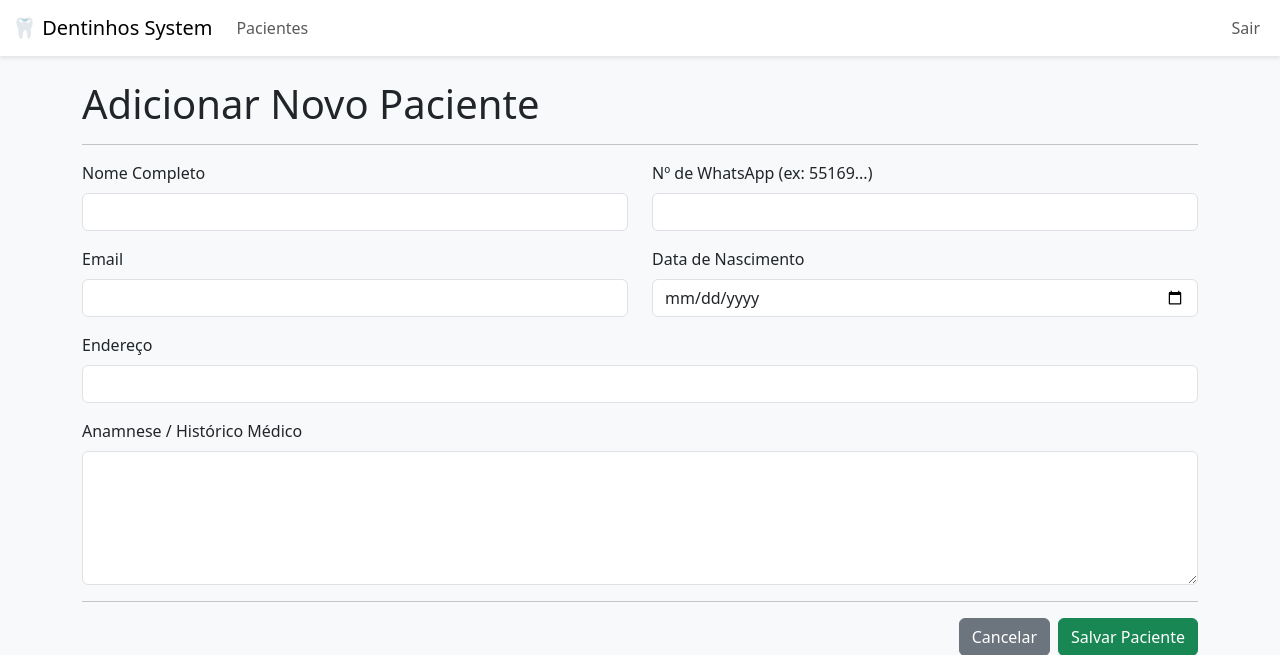
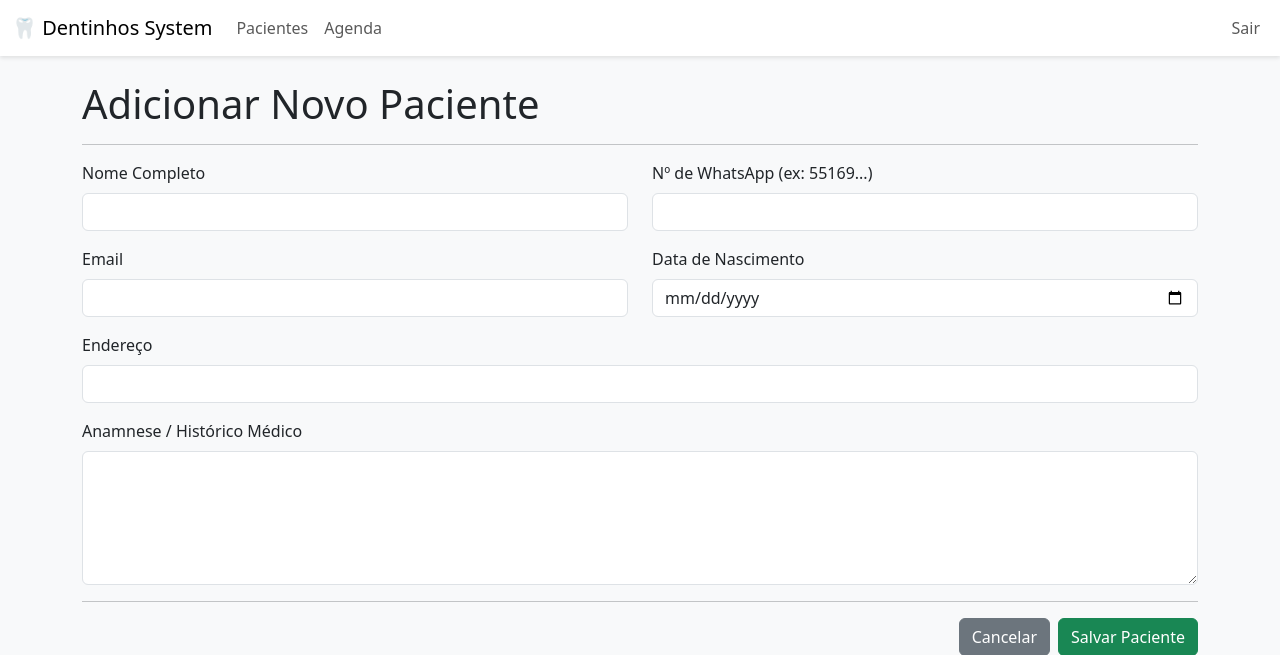
Before and after one commit to dentinhosdeleiteodontologia/dentinhos-whatsapp-bote, a Flask app: page /system/pacientes/novo in a window 1280 px wide. Shown: the top 655 px of the page. Run offline with Flask 3, Linux system fonts and the light colour scheme; a user stored in the database is signed in; some libraries are stand-ins or nearby versions.

Commit message:
Update layout.html

```diff
--- a/src/templates/layout.html
+++ b/src/templates/layout.html
@@ -23,7 +23,9 @@
           <li class="nav-item">
             <a class="nav-link" href="{{ url_for('system.list_patients') }}">Pacientes</a>
           </li>
-          <!-- Futura Agenda virá aqui -->
+          <li class="nav-item">
+            <a class="nav-link" href="{{ url_for('system.schedule') }}">Agenda</a>
+          </li>
         </ul>
         <ul class="navbar-nav">
           <li class="nav-item">
```
